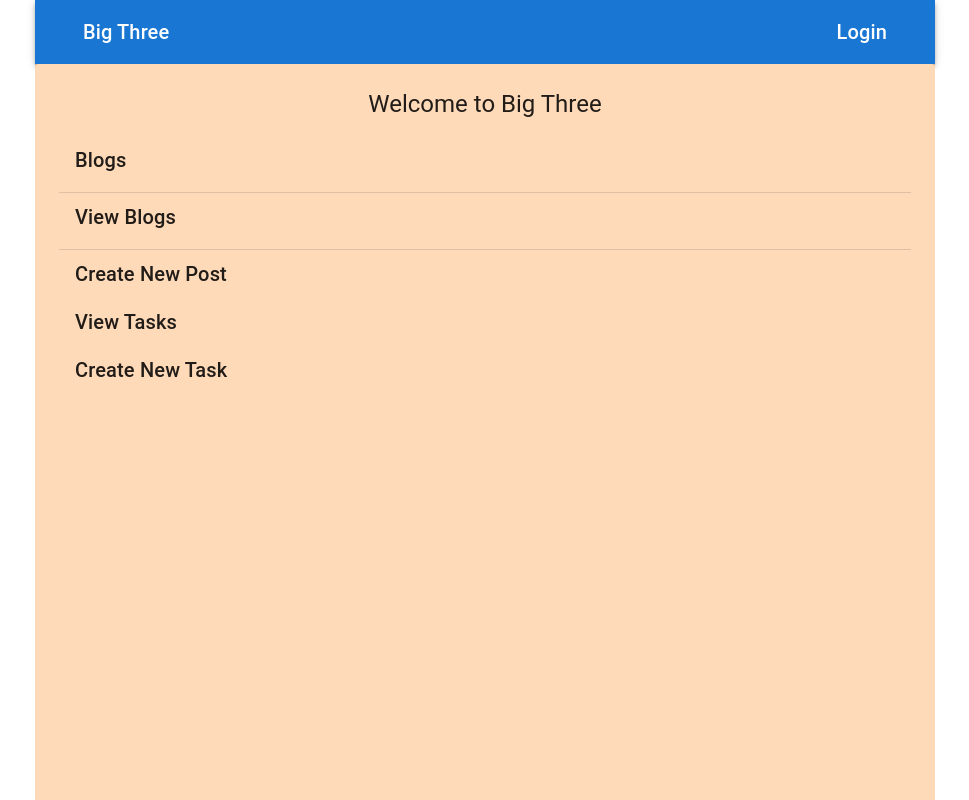
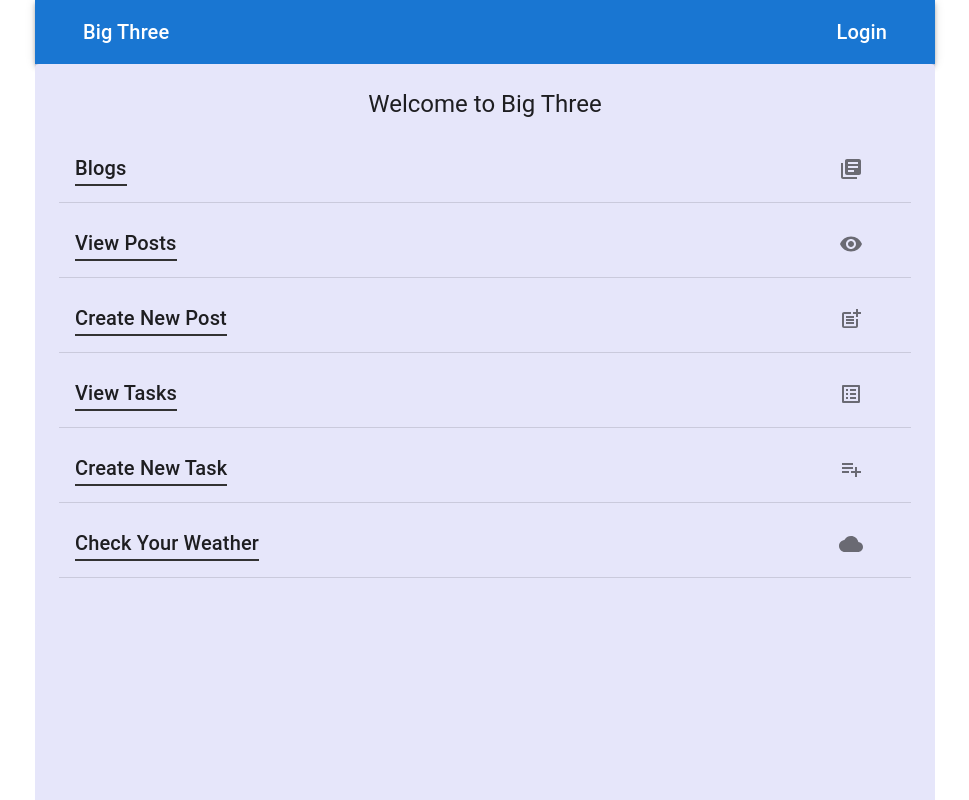
Before and after one commit to Yashu-777/InfoSphereHub-Frontend, a React (Create React App) app: page / in a window 1280 px wide. Shown: the whole page, without its empty margins (155-1124 px from the left). Built offline with nearby package versions, Linux system fonts and the light colour scheme.

Commit message:
Weather is now added

```diff
--- a/package.json
+++ b/package.json
@@ -15,6 +15,7 @@
     "react": "^18.2.0",
     "react-bootstrap": "^2.9.1",
     "react-dom": "^18.2.0",
+    "react-icons": "^4.12.0",
     "react-router-dom": "^6.19.0",
     "react-scripts": "5.0.1",
     "web-vitals": "^2.1.4"
--- a/src/App.js
+++ b/src/App.js
@@ -1,6 +1,6 @@
-import { HashRouter as Router, Routes, Route } from 'react-router-dom';
+import { HashRouter as Router, Routes, Route} from 'react-router-dom';
 import axios from 'axios';
-import { useState,useEffect } from 'react';
+import { useState,useEffect,useCallback } from 'react';
 import { useAuth } from './Context/AuthContext';
 import Container from '@mui/material/Container';
 
@@ -13,15 +13,16 @@ import ViewBlogs from './components/BLOG/ViewBlogs';
 import NewBlog from './components/BLOG/NewBlog';
 import CreateTask from './components/TASK/CreateTask';
 import ViewTasks from './components/TASK/ViewTasks';
+import Weather from './components/WEATHER/Weather';
 
 function App() {
 
   const [accessToken, setAccessToken] = useState('');
   const [refreshToken, setRefreshToken] = useState('');
-  const {isAuthenticated,setIsAuthenticated} = useAuth();
+  const {isAuthenticated,setIsAuthenticated,logoutSuccess} = useAuth();
 
 
-  const refreshTokenFn = async (sendRefresh) => {
+  const refreshTokenFn = useCallback(async (sendRefresh) => {
     try {
       const response = await axios.post('http://localhost:4000/token', {
         token: sendRefresh,
@@ -36,11 +37,13 @@ function App() {
         localStorage.setItem('accessToken', data.accessToken);
       } else {
         console.error('Token refresh failed');
+        logoutSuccess();
       }
     } catch (error) {
       console.error('Token refresh error:', error);
+      logoutSuccess();
     }
-  };
+  },[logoutSuccess]);
 
 
   useEffect(() => {
@@ -89,7 +92,7 @@ function App() {
       clearInterval(tokenRefreshTimer);
     };
 
-  }, [isAuthenticated, refreshToken,setIsAuthenticated,accessToken]);
+  }, [isAuthenticated, refreshToken,setIsAuthenticated,accessToken,refreshTokenFn]);
 
 
 
@@ -97,7 +100,9 @@ function App() {
   return (
       <Router>
 
-        <Container maxWidth="md" sx={{my:{xs:0,md:0},px:{xs:0,md:0},pb:1,minHeight:'100vh', bgcolor:'peachpuff'}}>
+        <Container maxWidth="md" sx={{my:{xs:0,md:0},px:{xs:0,md:0},
+        pb:1,minHeight:'100vh',bgcolor: '#E6E6FA'
+      }}>
           <NavBar />
           <Routes>
             <Route path="/" element={<HomePage />} />
@@ -108,10 +113,11 @@ function App() {
             <Route path="/newpost" element={<NewBlog />} />
             <Route path="/createtask" element={<CreateTask />} />
             <Route path="/viewtasks" element={<ViewTasks />} />
+            <Route path="/weather" element={<Weather />} />
           </Routes>
         </Container>
       </Router>
     );
 }
 
-export default App;
+export default App
--- a/src/Context/AuthContext.js
+++ b/src/Context/AuthContext.js
@@ -5,9 +5,6 @@ const AuthContext = createContext();
 export const AuthProvider = ({ children }) => {
   const [username, setUsername] = useState('');
   const [isAuthenticated, setIsAuthenticated] = useState(localStorage.getItem('isAuth')||false);
-  /* const [accessToken, setAccessToken] = useState(localStorage.getItem('accessToken') || '');
-  const [refreshToken, setRefreshToken] = useState(localStorage.getItem('refreshToken') || '');
- */
   const loginSuccess = (user) => {
     setUsername(user.username);
     setIsAuthenticated(true);
@@ -27,11 +24,7 @@ export const AuthProvider = ({ children }) => {
       isAuthenticated,
       setIsAuthenticated,
       loginSuccess,
-      logoutSuccess,
-     /*  accessToken,
-      setAccessToken,
-      refreshToken,
-      setRefreshToken */ }}>
+      logoutSuccess, }}>
 
       {children}
     </AuthContext.Provider>
--- a/src/components/HomePage.js
+++ b/src/components/HomePage.js
@@ -1,44 +1,72 @@
 import React from 'react';
 import { Link } from 'react-router-dom';
-import { Typography, List, ListItem, Paper } from '@mui/material';
+import { Typography, List, ListItem, Paper, ListItemIcon } from '@mui/material';
+import LibraryBooksIcon from '@mui/icons-material/LibraryBooks';
+import VisibilityIcon from '@mui/icons-material/Visibility';
+import PostAddIcon from '@mui/icons-material/PostAdd';
+import ListAltIcon from '@mui/icons-material/ListAlt';
+import PlaylistAddIcon from '@mui/icons-material/PlaylistAdd';
+import CloudIcon from '@mui/icons-material/Cloud';
 
 const HomePage = () => {
   return (
     <div>
-    <Paper elevation={0} sx={{ padding: 3, textAlign: 'center', height: '100%', display: 'flex', flexDirection: 'column', justifyContent: 'center',bgcolor:'peachpuff',/*  minHeight:'100vh' */ }}>
+      <Paper elevation={0} sx={{ padding: 3, textAlign: 'center', height: '100%', display: 'flex', flexDirection: 'column', justifyContent: 'center', bgcolor: '#E6E6FA' }}>
         <Typography variant="h5" gutterBottom>
           Welcome to Big Three
         </Typography>
-        <List>
-          <ListItem sx={{ borderBottom: 1, borderColor: 'divider', paddingBottom: 2 }}>
-            <Link to="/blogposts" style={{ textDecoration: 'none', color: 'inherit' }}>
+        <List sx={{ paddingTop: 2 }}>
+          <ListItem sx={{ borderBottom: 1, borderColor: 'divider', paddingBottom: 2, marginBottom: 2, display: 'flex', justifyContent: 'space-between', alignItems: 'center' }}>
+            <Link to="/blogposts" style={{ textDecoration: 'none', color: 'inherit', borderBottom: '2px solid #333' }}>
               <Typography variant="h6">Blogs</Typography>
             </Link>
+            <ListItemIcon>
+              <LibraryBooksIcon />
+            </ListItemIcon>
           </ListItem>
-          <ListItem sx={{ borderBottom: 1, borderColor: 'divider', paddingBottom: 2 }}>
-            <Link to="/viewblogs" style={{ textDecoration: 'none', color: 'inherit' }}>
-              <Typography variant="h6">View Blogs</Typography>
+          <ListItem sx={{ borderBottom: 1, borderColor: 'divider', paddingBottom: 2, marginBottom: 2, display: 'flex', justifyContent: 'space-between', alignItems: 'center' }}>
+            <Link to="/viewblogs" style={{ textDecoration: 'none', color: 'inherit', borderBottom: '2px solid #333' }}>
+              <Typography variant="h6">View Posts</Typography>
             </Link>
+            <ListItemIcon>
+              <VisibilityIcon />
+            </ListItemIcon>
           </ListItem>
-          <ListItem>
-            <Link to="/newpost" style={{ textDecoration: 'none', color: 'inherit' ,}}>
+          <ListItem sx={{ borderBottom: 1, borderColor: 'divider', paddingBottom: 2, marginBottom: 2, display: 'flex', justifyContent: 'space-between', alignItems: 'center' }}>
+            <Link to="/newpost" style={{ textDecoration: 'none', color: 'inherit', borderBottom: '2px solid #333' }}>
               <Typography variant="h6">Create New Post</Typography>
             </Link>
+            <ListItemIcon>
+              <PostAddIcon />
+            </ListItemIcon>
           </ListItem>
-
-          <ListItem>
-            <Link to="/viewtasks" style={{ textDecoration: 'none', color: 'inherit' }}>
+          <ListItem sx={{ borderBottom: 1, borderColor: 'divider', paddingBottom: 2, marginBottom: 2, display: 'flex', justifyContent: 'space-between', alignItems: 'center' }}>
+            <Link to="/viewtasks" style={{ textDecoration: 'none', color: 'inherit', borderBottom: '2px solid #333' }}>
               <Typography variant="h6">View Tasks</Typography>
             </Link>
+            <ListItemIcon>
+              <ListAltIcon />
+            </ListItemIcon>
           </ListItem>
-          <ListItem>
-            <Link to="/createtask" style={{ textDecoration: 'none', color: 'inherit' }}>
+          <ListItem sx={{ borderBottom: 1, borderColor: 'divider', paddingBottom: 2, marginBottom: 2, display: 'flex', justifyContent: 'space-between', alignItems: 'center' }}>
+            <Link to="/createtask" style={{ textDecoration: 'none', color: 'inherit', borderBottom: '2px solid #333' }}>
               <Typography variant="h6">Create New Task</Typography>
             </Link>
+            <ListItemIcon>
+              <PlaylistAddIcon />
+            </ListItemIcon>
+          </ListItem>
+          <ListItem sx={{ borderBottom: 1, borderColor: 'divider', paddingBottom: 2, marginBottom: 2, display: 'flex', justifyContent: 'space-between', alignItems: 'center' }}>
+            <Link to="/weather" style={{ textDecoration: 'none', color: 'inherit', borderBottom: '2px solid #333' }}>
+              <Typography variant="h6">Check Your Weather</Typography>
+            </Link>
+            <ListItemIcon>
+              <CloudIcon />
+            </ListItemIcon>
           </ListItem>
         </List>
       </Paper>
-      </div>
+    </div>
   );
 };
 
--- /dev/null
+++ b/src/components/WEATHER/Weather.js
@@ -0,0 +1,100 @@
+import React, { useState/* useEffect */, useCallback } from 'react';
+import axios from 'axios';
+import { TextField, Button, Typography, Paper, FormControl, FormGroup, Box } from '@mui/material';
+import { WiDaySunny, WiThermometer, WiThermometerExterior, WiHumidity, WiStrongWind } from 'react-icons/wi';
+
+const apiKey = process.env.REACT_APP_apiKey; // Replace with your API key
+
+const Weather = () => {
+  const [city, setCity] = useState('');
+  const [weather, setWeather] = useState(null);
+
+  const handleCityChange = (event) => {
+    setCity(event.target.value);
+    setWeather(null);
+  };
+
+  const getWeatherData = useCallback(async () => {
+    try {
+      const response = await axios.get(
+        `https://api.openweathermap.org/data/2.5/weather?q=${city}&appid=${apiKey}`
+      );
+
+      // Extract relevant weather information from response.data
+      const weatherData = {
+        description: response.data.weather[0].description,
+        temperature: response.data.main.temp,
+        tempFeelsLike: response.data.main.feels_like,
+        humidity: response.data.main.humidity,
+        windSpeed: response.data.wind.speed,
+      };
+
+      setWeather(weatherData);
+    } catch (error) {
+      console.error('Error fetching weather data:', error);
+    }
+  }, [city]);
+
+  const handleSubmit = (event) => {
+    event.preventDefault();
+    getWeatherData();
+  };
+
+  return (
+    <Paper
+      sx={{
+        display: 'flex',
+        flexDirection: 'column',
+        alignItems: 'center',
+        justifyContent: 'center',
+        padding: 3,
+        bgcolor: 'lavender',
+        borderRadius: '8px',
+        boxShadow: 3,
+        marginTop: 3,
+      }}
+    >
+      <FormControl component="form" onSubmit={handleSubmit} sx={{ marginBottom: 2, width: '100%' }}>
+        <FormGroup sx={{ display: 'flex', flexDirection: 'column', alignItems: 'center', gap: 2, width: '100%' }}>
+          <TextField
+            label="Enter City"
+            variant="outlined"
+            value={city}
+            onChange={handleCityChange}
+            sx={{ marginBottom: 1, width: '100%' }}
+          />
+          <Button type="submit" variant="contained" color="primary">
+            Get Weather
+          </Button>
+        </FormGroup>
+      </FormControl>
+
+      {weather && (
+        <Paper sx={{ padding: 2, borderRadius: 2, boxShadow: 3, bgcolor: '#FFFFFF', marginTop: 2, width: '100%' }} elevation={3}>
+          <Typography variant="h5" sx={{ marginBottom: 1 }}>
+            {city}
+          </Typography>
+          <Box sx={{ display: 'flex', flexDirection: 'column', alignItems: 'start', gap: 1 }}>
+            <Typography variant="body1">
+              <WiDaySunny /> Description: {weather.description}
+            </Typography>
+            <Typography variant="body1">
+              <WiThermometer /> Temperature: {(weather.temperature - 273.15).toFixed(2)} °C
+            </Typography>
+            <Typography variant="body1">
+              <WiThermometerExterior /> Feels Like: {(weather.tempFeelsLike - 273.15).toFixed(2)} °C
+            </Typography>
+            <Typography variant="body1">
+              <WiHumidity /> Humidity: {weather.humidity}%
+            </Typography>
+            <Typography variant="body1">
+              <WiStrongWind /> Wind Speed: {(weather.windSpeed * 3.6).toFixed(2)} km/h
+            </Typography>
+          </Box>
+        </Paper>
+      )}
+    </Paper>
+  );
+};
+
+export default Weather;
```
Also changed, not shown: src/components/BLOG/NewBlog.js (+19 -6 lines), src/components/BLOG/ViewBlogs.js (+15 -7 lines), src/components/TASK/CreateTask.js (+9 -3 lines), src/components/TASK/ViewTasks.js (+22 -14 lines), 1 other file (tests, documents, lock files or other folders).
